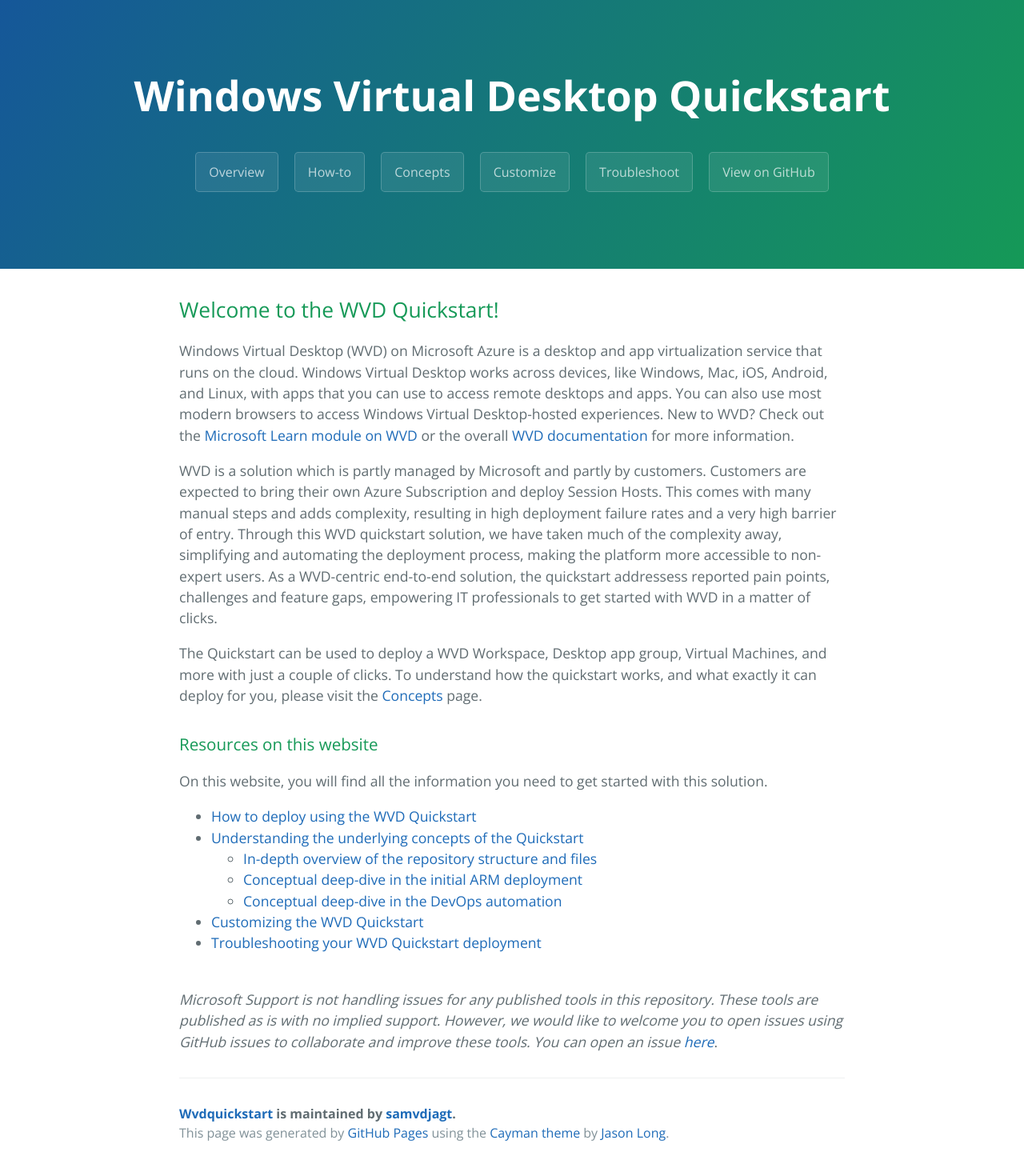
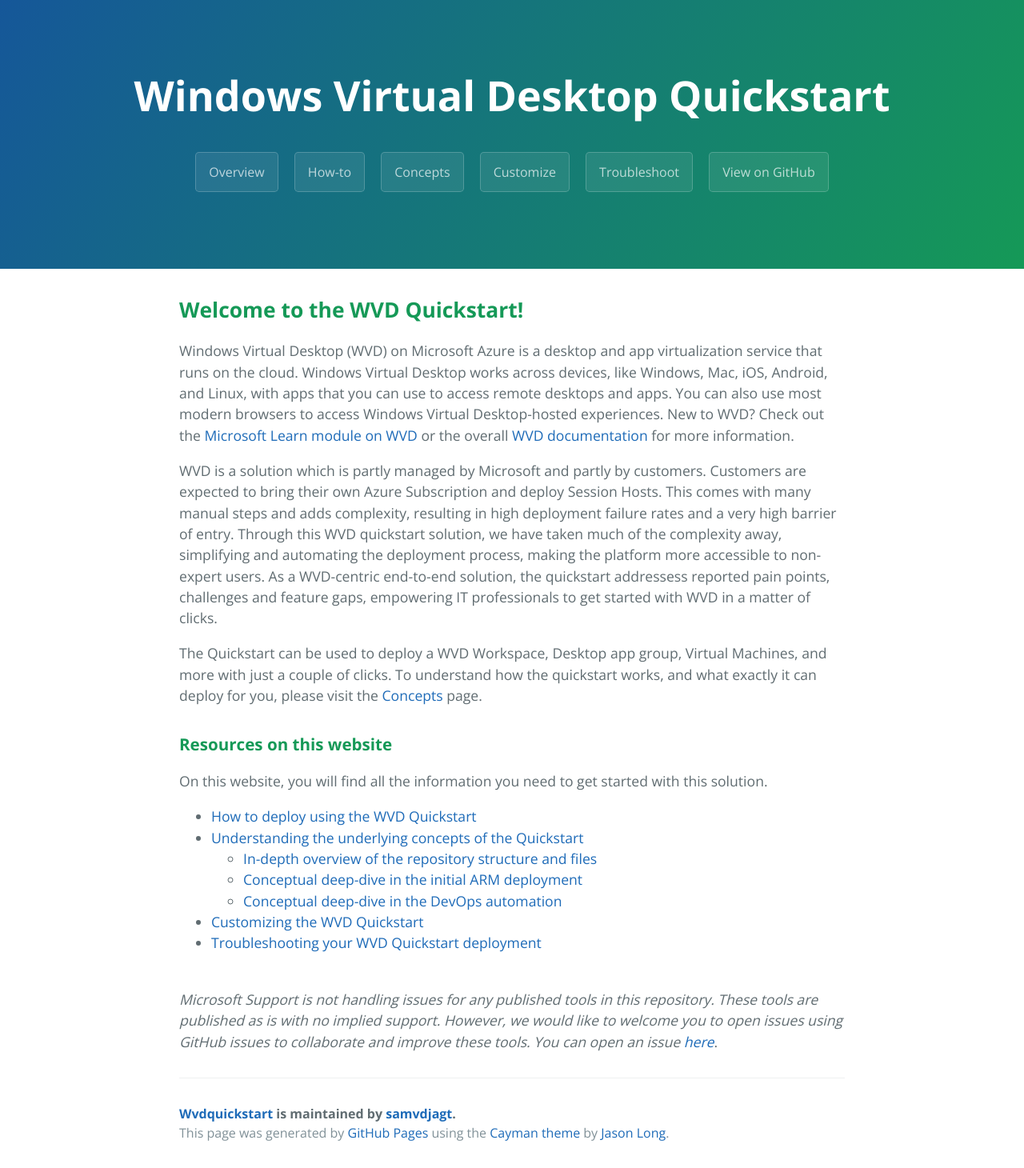
Before and after one commit to samvdjagt/wvdquickstart, a Jekyll site: the page built from index.md, in a window 1280 px wide. Shown: the whole page at 80% size. Built offline with Jekyll 4.4.1, drawn with Linux system fonts in a browser that asks for light colours.

```diff
--- a/index.md
+++ b/index.md
@@ -4,7 +4,7 @@ layout: template
 filename: index
 ---
 
-## Welcome to the WVD Quickstart!
+## <b>Welcome to the WVD Quickstart!</b>
 
 Windows Virtual Desktop (WVD) on Microsoft Azure is a desktop and app virtualization service that runs on the cloud. Windows Virtual Desktop works across devices, like Windows, Mac, iOS, Android, and Linux, with apps that you can use to access remote desktops and apps. You can also use most modern browsers to access Windows Virtual Desktop-hosted experiences. New to WVD? Check out the <a href="https://docs.microsoft.com/en-us/learn/paths/m365-wvd/" target="_blank">Microsoft Learn module on WVD</a> or the overall <a href="https://aka.ms/wvddocs" target="_blank">WVD documentation</a> for more information.
 
@@ -12,7 +12,7 @@ WVD is a solution which is partly managed by Microsoft and partly by customers.
 
 The Quickstart can be used to deploy a WVD Workspace, Desktop app group, Virtual Machines, and more with just a couple of clicks. To understand how the quickstart works, and what exactly it can deploy for you, please visit the <a href="concepts">Concepts</a> page.
 
-### Resources on this website
+### <b>Resources on this website</b>
 On this website, you will find all the information you need to get started with this solution.
 * <a href="howto">How to deploy using the WVD Quickstart</a>
 * <a href="concepts">Understanding the underlying concepts of the Quickstart</a>
```
